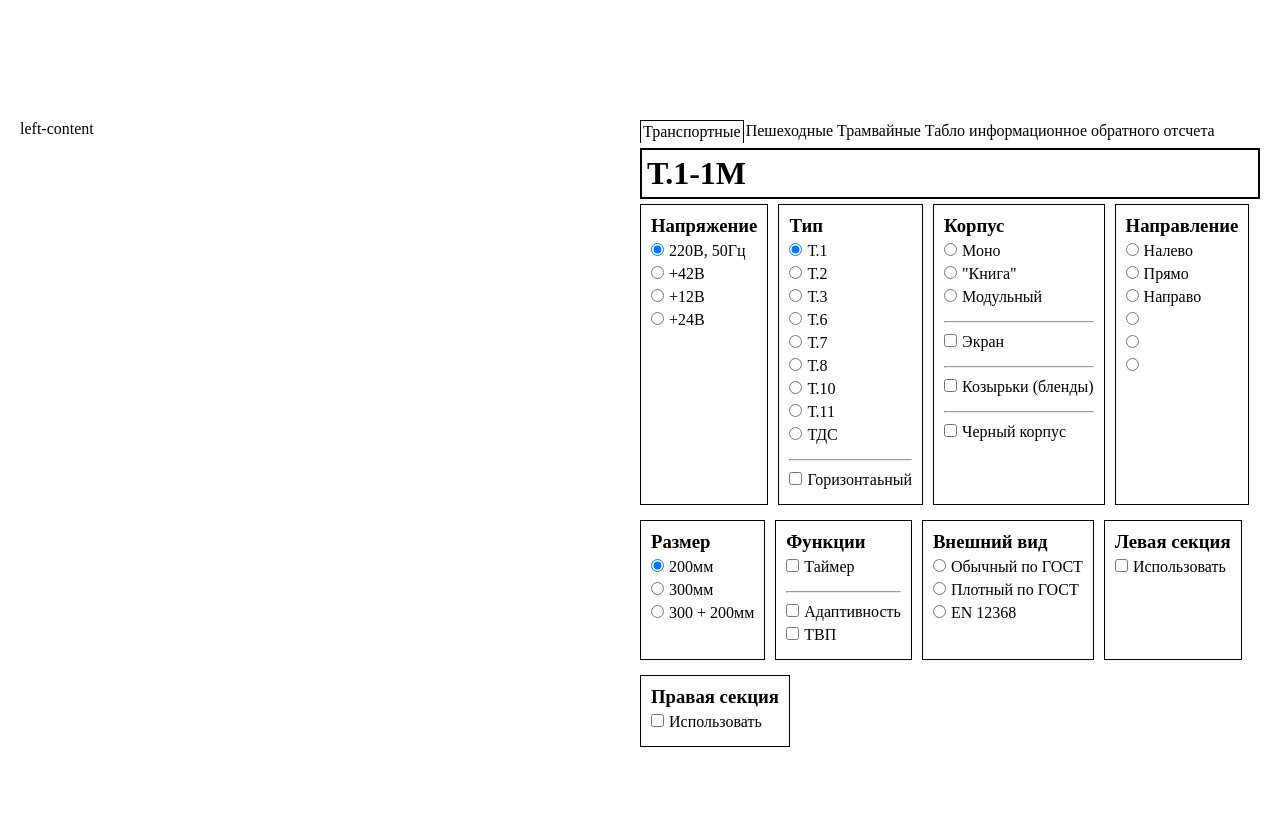
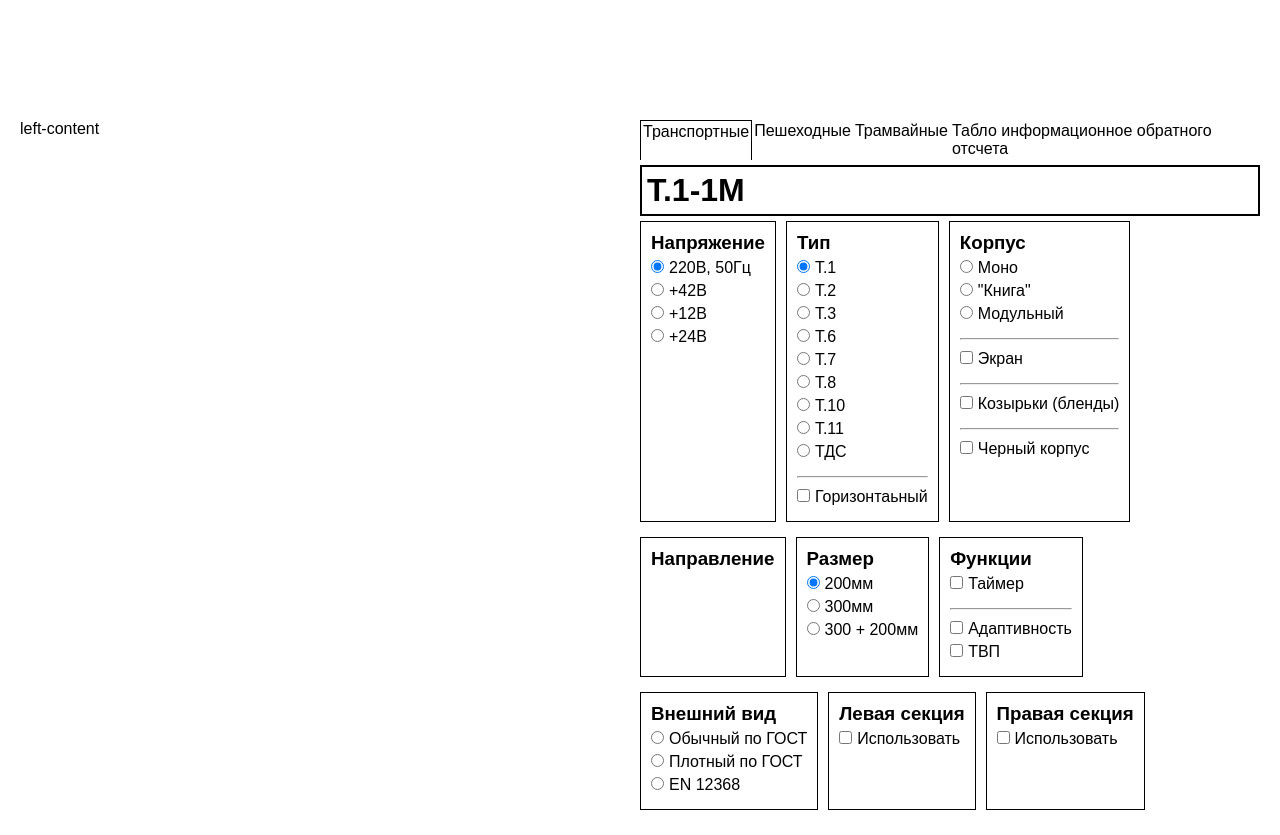
Before and after one commit to TimofeyKremko/Light_Calculator, a React (Create React App) app: page / in a window 1280 px wide. Before the commit the page ends 800 px from the top, so only its background shows below. Built offline with nearby package versions, Linux system fonts and the light colour scheme.

Commit message:
T.2 directions ready

```diff
--- a/src/App.js
+++ b/src/App.js
@@ -21,6 +21,7 @@ function App() {
   const [exterior1, setExterior1] = useState("");
   const [leftSection1, setLeftSection1] = useState(false);
   const [rightSection1, setRightSection1] = useState(false);
+  const [direction1, setDirection1] = useState("л");
 
 
   const [voltage3, setVoltage3] = useState("");
@@ -64,7 +65,8 @@ function App() {
             <div className="tab_title">
               <h1>
                 {type1 === "ТДС" ? "ТДС.1" : `Т.${type1}`}
-                {leftSection1 || rightSection1 ? "." : ""}
+                {leftSection1 || rightSection1 || type1 === 2 ? "." : ""}
+                {type1 === 2 ? direction1 : ""}
                 {rightSection1 && "п"}{leftSection1 && "л"}
                 {horizontal1 && ".г"}-{size1}M
                 {body1 ? `(${body1}${blackBody1 ? "ч" : ""})` : ""}
@@ -283,29 +285,34 @@ function App() {
               </div>
               <div className="item">
                 <h3 className="item_header">Направление</h3>
+                {type1 === 2 ? (
                   <form className="item_form" action="">
                     <label>
-                    <input type="radio" name="direction" />
+                      <input defaultChecked type="radio" name="direction" onClick={() => setDirection1("л")}/>
                       Налево
                     </label>
                     <label>
-                    <input type="radio" name="direction" />
+                      <input type="radio" name="direction" onClick={() => setDirection1("о")}/>
                       Прямо
                     </label>
                     <label>
-                    <input type="radio" name="direction" />
+                      <input type="radio" name="direction" onClick={() => setDirection1("п")}/>
                       Направо
                     </label>
                     <label>
-                    <input type="radio" name="direction" />
+                      <input type="radio" name="direction" onClick={() => setDirection1("ло")}/>
+                      Прямо-налево
                     </label>
                     <label>
-                    <input type="radio" name="direction" />
+                      <input type="radio" name="direction" onClick={() => setDirection1("оп")}/>
+                      Прямо-направо
                     </label>
                     <label>
-                    <input type="radio" name="direction" />
+                      <input type="radio" name="direction" onClick={() => setDirection1("лп")}/>
+                      Налево-направо
                     </label>
                   </form>
+                ): ""}
               </div>
               <div className="item">
                 <h3 className="item_header">Размер</h3>
--- a/src/index.css
+++ b/src/index.css
@@ -1,7 +1,8 @@
 * {
-    box-sizing: border-box;
-    padding: 0;
-    margin: 0;
+  box-sizing: border-box;
+  padding: 0;
+  margin: 0;
+  font-family: sans-serif;
 }
 
 .container {
```
Lines whose indentation alone changed are shown as unchanged.
